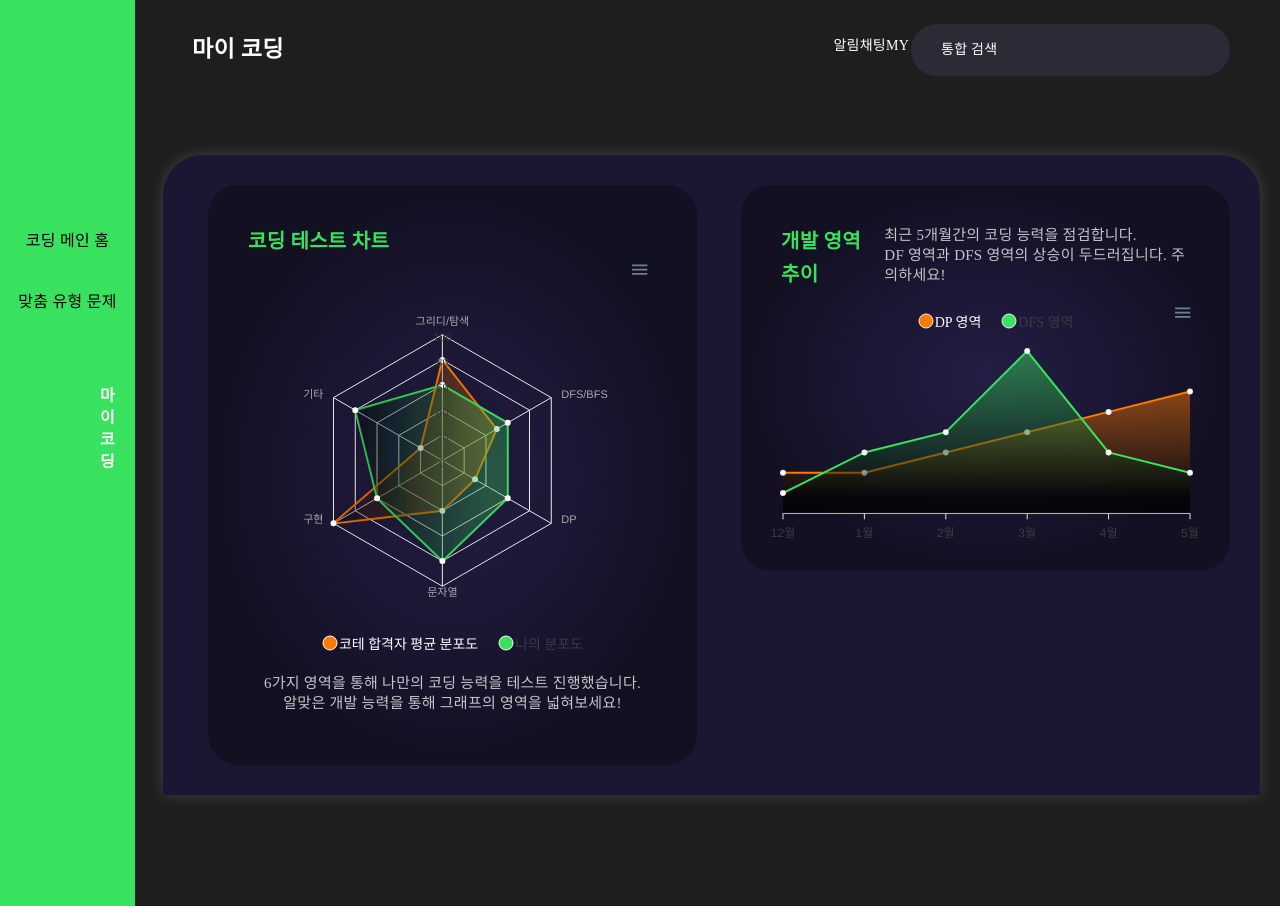
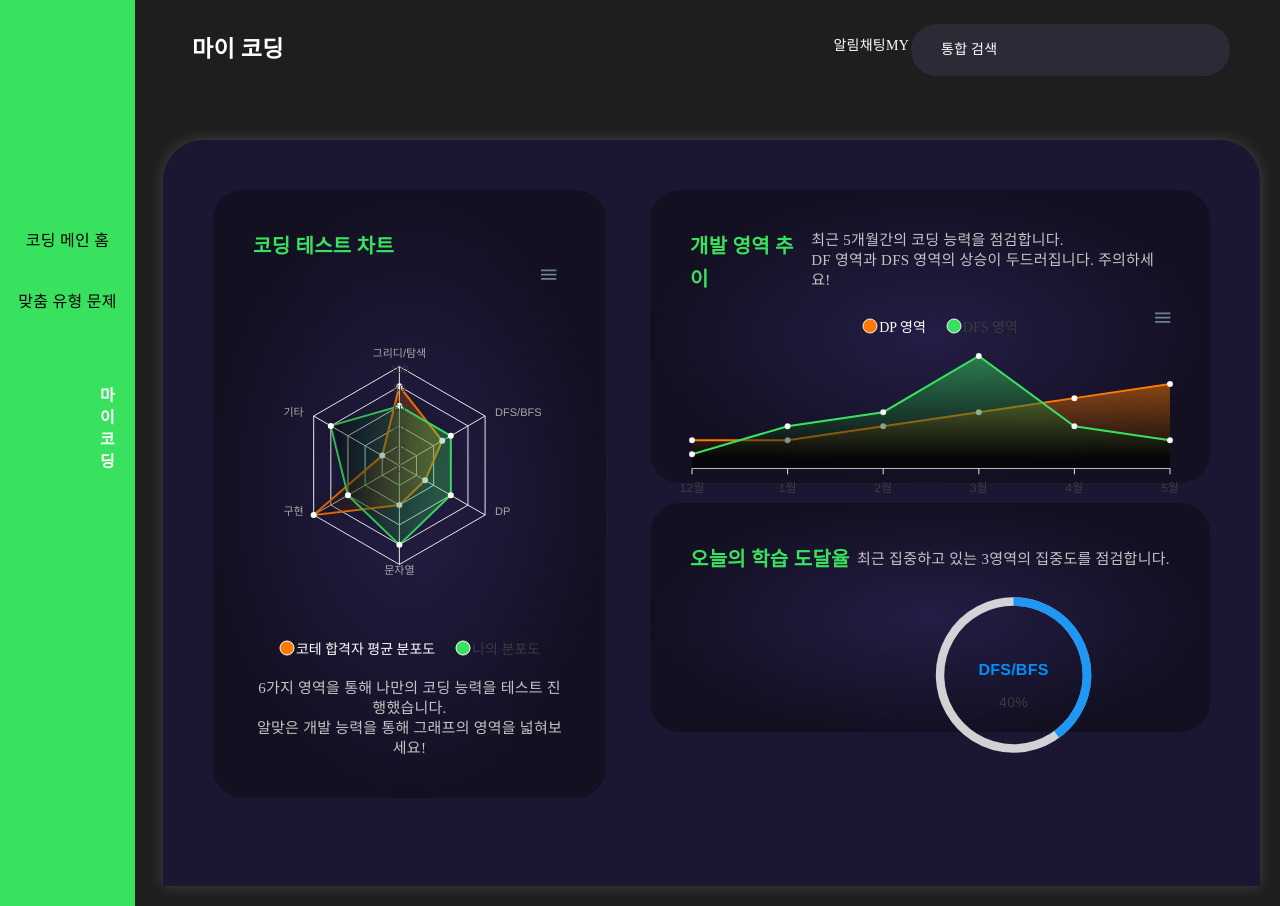
Before and after one commit to Koeunseooooo/CoWithMe_frontend, a React (Create React App) app: page /chart in a window 1280 px wide. Before the commit the page ends 815 px from the top, so only its background shows below. Built offline with nearby package versions, Linux system fonts and the light colour scheme.

Commit message:
Feat: 오늘의 학습 도달률 차트 컴포넌트 생성

```diff
--- a/src/components/Graph/Graph1Section.js
+++ b/src/components/Graph/Graph1Section.js
@@ -125,8 +125,8 @@ export default Graph1Section;
 
 const Wrapper = styled.div`
     width: 50rem;
-    min-height: 100%;
-    margin-left:15px;
+    height: 100%;
+    // margin-left:15px;
     border-radius: 30px;
     padding: 30px;
     background: radial-gradient(50% 50% at 50% 50%, #241D45 1%, #131022 100%);
--- a/src/components/Graph/Graph2Section.js
+++ b/src/components/Graph/Graph2Section.js
@@ -131,7 +131,7 @@ const Graph2Section = (props) => {
                     options={chartformat.options}
                     series={chartformat.series}
                     type="area"
-                    height="250"
+                    height="200"
                 />
             </div>
 
--- a/src/components/Graph/Graph3Section.js
+++ b/src/components/Graph/Graph3Section.js
@@ -0,0 +1,106 @@
+import { useState, useEffect } from "react";
+import styled from "styled-components";
+import Editor, { useMonaco } from "@monaco-editor/react";
+import { theme } from "../../styles/theme";
+import ReactApexChart from "react-apexcharts";
+import ApexChart from 'apexcharts'
+
+
+
+
+const Graph3Section = (props) => {
+
+
+    const chartformat = {
+
+        series: [40],
+        options: {
+          chart: {
+            height: 200,
+            type: 'radialBar',
+          },
+          plotOptions: {
+            radialBar: {
+              hollow: {
+                size: '70%',
+              }
+            },
+          },
+          labels: ['DFS/BFS'],
+        },
+
+    };
+
+
+    // console.log(chartformat.series)
+    return (
+        <Wrapper >
+            <div className="title">
+                <div className="title-description">
+                    오늘의 학습 도달율
+                </div>
+                <div className="description">
+                최근 집중하고 있는 3영역의 집중도를 점검합니다.
+{/*
+                {weatherList.map((it) => (
+                            <WeatherItem
+                                key={it.weather_id}
+                                {...it}
+                                onClick={handleClickWeather}
+                                isSelected={it.weather_id === weather}
+                            />
+                        ))} */}
+
+            <div id="chart">
+                <ReactApexChart
+                    options={chartformat.options}
+                    series={chartformat.series}
+                    type="radialBar"
+                    height="200"
+                />
+            </div>
+            </div>
+            </div>
+
+
+
+        </Wrapper>
+    )
+}
+export default Graph3Section;
+
+const Wrapper = styled.div`
+    width: 50rem;
+    height: 30%;
+    border-radius: 30px;
+    margin-top:20px;
+    padding: 30px;
+    padding-bottom:5px;
+    background: radial-gradient(50% 50% at 50% 50%, #241D45 1%, #131022 100%);
+    border-radius: 30px;
+
+    .title{
+        padding: 10px;
+        display:flex;
+        justify-content: space-between;
+    }
+
+
+    .title-description{
+        color: ${theme.color.green};
+        font-weight: 600;
+        font-size: 20px;
+        line-height: 33px;
+        letter-spacing: 0.25px;
+    }
+
+    .description{
+        font-family: 'AppleSDGothicNeoM00';
+        font-style: normal;
+        font-weight: 400;
+        font-size: 15px;
+        line-height: 32px;
+        letter-spacing: 0.25px;
+        color: #C5C5C5;
+    }
+    `
--- a/src/pages/Chart/index.js
+++ b/src/pages/Chart/index.js
@@ -12,13 +12,14 @@ import BreadCrumb from "../../components/BreadCrumb";
 import RunSection from "../../components/Editor/RunSection";
 import Graph1Section from "../../components/Graph/Graph1Section";
 import Graph2Section from "../../components/Graph/Graph2Section";
-
-
+import Graph3Section from "../../components/Graph/Graph3Section";
 
 
 const Chart = () => {
   const [chart1Data, setChart1Data] = useState({});
   const [chart2Data, setChart2Data] = useState({});
+  const [chart3Data, setChart3Data] = useState({});
+
   useEffect(() => {
     // axios.get(`/chart`)
     //   .then(res => {})
@@ -34,7 +35,14 @@ const Chart = () => {
       dfs_score: [10, 30, 40, 80, 30, 20],
     })
 
+    setChart3Data({
+      dfs_bfs: 40,
+      dp: 70,
+      문자열: 50,
+    })
+
   }, []);
+
 
   // console.log(chart1Data)
   //   console.log(1)
@@ -45,9 +53,11 @@ const Chart = () => {
       <Wrapper>
         <div className="main-wrapper">
           <ContentWrapper>
-
               <Graph1Section chart1Data={chart1Data}/>
-              <Graph2Section chart2Data={chart2Data}/>
+              <RightWrapper>
+                <Graph2Section chart2Data={chart2Data}/>
+                <Graph3Section chart3Data={chart3Data}/>
+              </RightWrapper>
 
 
           </ContentWrapper>
@@ -61,6 +71,10 @@ const Chart = () => {
 
 export default Chart;
 
+const RightWrapper = styled.div`
+  display: flex;
+  flex-direction:column;
+`
 const Wrapper = styled.div`
 margin-left: 143px;
 padding: 20px;
@@ -68,9 +82,8 @@ padding: 20px;
 `;
 const ContentWrapper = styled.div`
   display: flex;
-  margin-top:135px;
-  padding: 30px;
-
+  margin-top:120px;
+  padding: 50px;
   width: 100%;
 
   gap: 44px;
@@ -85,10 +98,4 @@ const ContentWrapper = styled.div`
     margin-top:30px;
     flex-direction : column;
   }
-
-  .inner-wrapper{
-    flex-grow:1;
-  }
-
-
 `;
```
